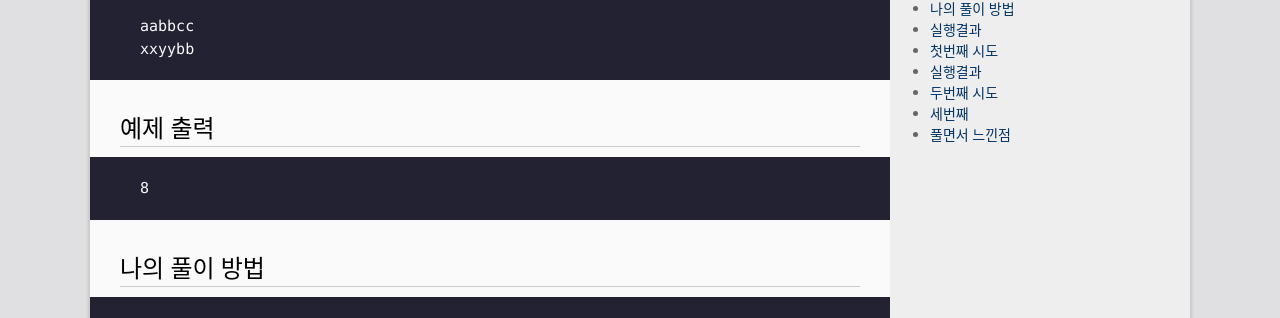
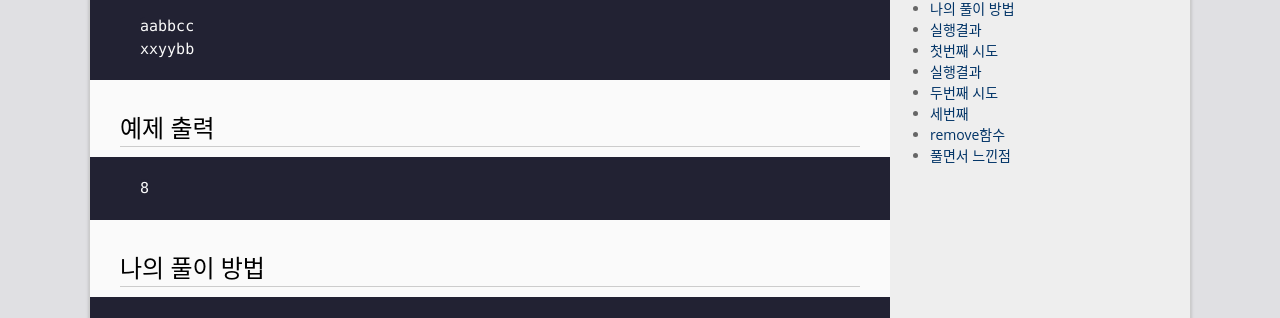
Before and after one commit to bh6366632/bh6366632.github.com, a Jekyll site: the page built from _posts/2024-04-06-anagram.md, in a window 1280 px wide and 900 px high, scrolled down 473 px. Shown: the part 135-453 px from the top of the window. Built offline with Jekyll 4.4.1, drawn with Linux system fonts in a browser that asks for light colours.

Commit message:
Update 2024-04-06-anagram.md

```diff
--- a/_posts/2024-04-06-anagram.md
+++ b/_posts/2024-04-06-anagram.md
@@ -109,6 +109,8 @@ print(len(a)+len(b))
 `i`값에서도 1 줄여주면서 리스트에서 뺀 다음값부터 뺼수있게 만들어준다.
 그런다음 `a,b`리스트에 남아있는 겹치지않는 값의 갯수를 `a`list의 길이와 `b`list의 길이를 더하며 구한다.
 
+# `remove`함수
+
 # 풀면서 느낀점
 `while`문에서 이 문제처럼 `(i<len(a))`while에 조건을 반복문안에서 지속적 변경할때는
 내 생각과 코드가 다르게 돌아갈수도 있다는걸 알고 코드가 내가 생각한 방식으로 돌아가는지 확인해야겠다
```
